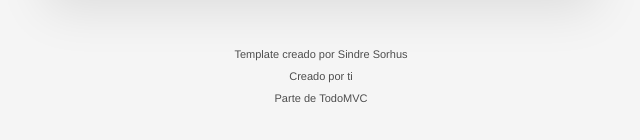
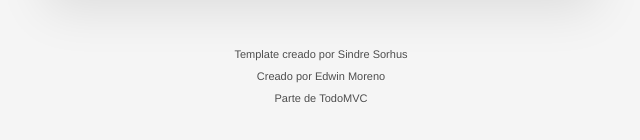
Before and after one commit to edwinmoreno77/app-lista-de-tareas, a website built with webpack: page src/index.html in a window 1280 px wide. Shown: the part 254-394 px from the top of the page, 319-959 px from the left. Built offline with nearby package versions, Linux system fonts and the light colour scheme.

Commit message:
creado por Edwin Moreno

```diff
--- a/src/index.html
+++ b/src/index.html
@@ -62,7 +62,7 @@
 
         <p>Template creado por <a href="http://sindresorhus.com">Sindre Sorhus</a></p>
         <!-- Change this out with your name and url ↓ -->
-        <p>Creado por <a href="http://todomvc.com">ti</a></p>
+        <p>Creado por <a href="https://github.com/edwinmoreno77">Edwin Moreno</a></p>
         <p>Parte de <a href="http://todomvc.com">TodoMVC</a></p>
     </footer>
 
```
Also changed, not shown: docs/index.html (+1 -1 lines).
